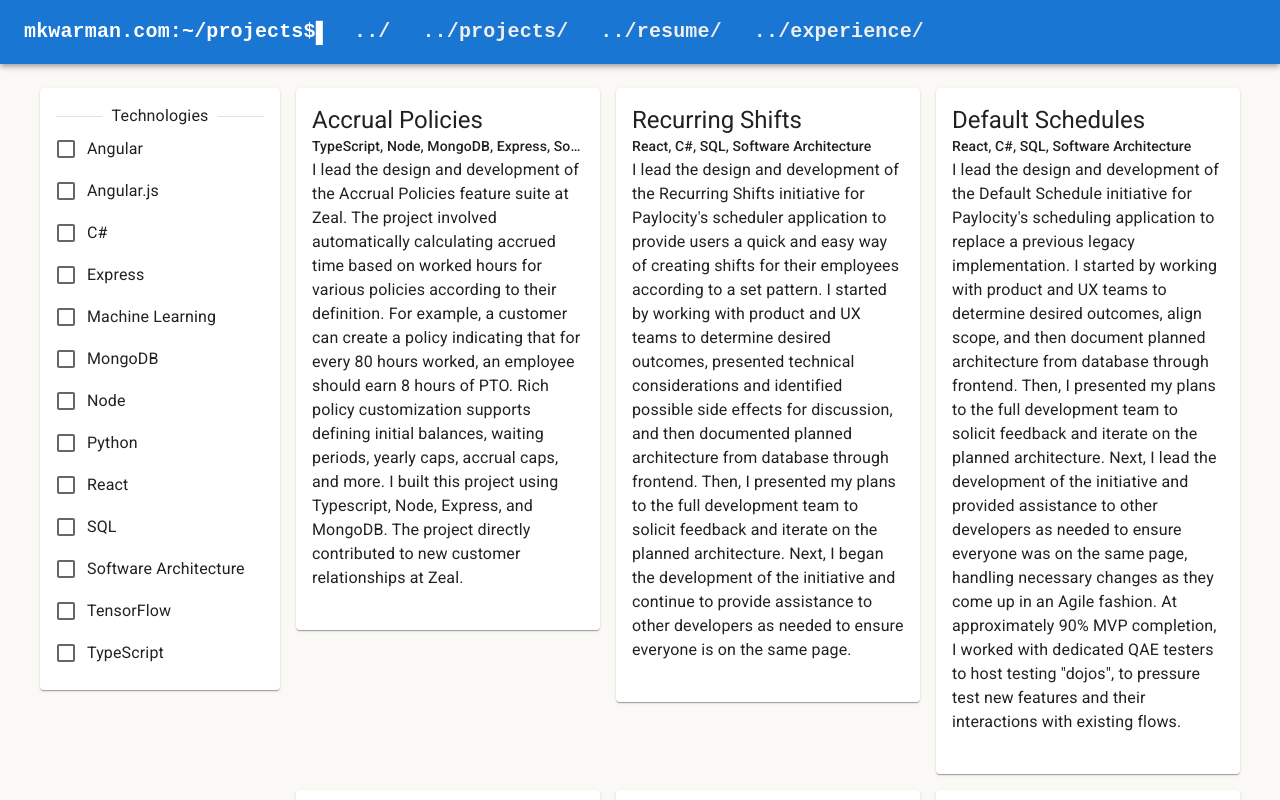
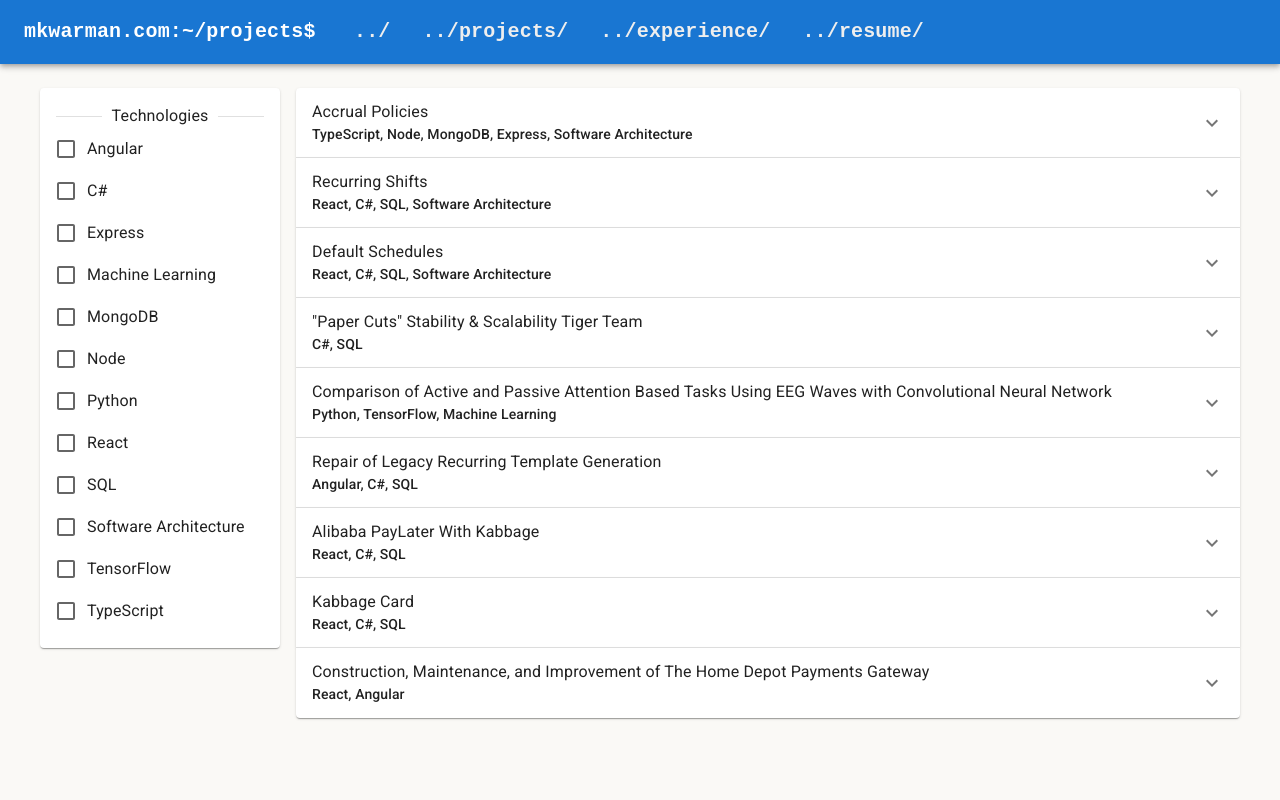
Before and after one commit to mkwarman/site-react, a React (Create React App) app in the folder client/: page /projects in a window 1280 px wide. Shown: the top 800 px of the page. Built offline with nearby package versions, Linux system fonts and the light colour scheme.

Commit message:
Use accordian instead of cards for projects page

```diff
--- a/client/src/App.tsx
+++ b/client/src/App.tsx
@@ -14,7 +14,6 @@ const theme = createTheme({
     }
   }
 });
-
 
 function App() {
   return (
--- a/client/src/components/topBar/index.tsx
+++ b/client/src/components/topBar/index.tsx
@@ -33,12 +33,12 @@ const pages: IPage[] = [
     location: "/projects/",
   },
   {
+    properName: "Experience",
+    location: "/experience/",
+  },
+  {
     properName: "Resume",
     location: "/resume/",
-  },
-  {
-    properName: "Experience",
-    location: "/experience/",
   },
 ];
 
--- a/client/src/pages/projects/index.tsx
+++ b/client/src/pages/projects/index.tsx
@@ -1,15 +1,20 @@
 import {
+  Accordion,
+  AccordionDetails,
+  AccordionSummary,
   Box,
   Card, CardContent, Grid, Typography
 } from "@mui/material";
 import { FilterDrawer } from "../../components/filterDrawer";
-import { useCallback, useState } from "react";
+import { SyntheticEvent, useCallback, useState } from "react";
 import { IFilterSections, IFilterSection, FilterSectionTypeEnum, IFilterSectionSelect } from "../../components/filterDrawer/types";
 import { ReactMarkdown } from "react-markdown/lib/react-markdown";
+import ExpandMoreIcon from "@mui/icons-material/ExpandMore";
 
 // TODO: Consider an interface for some kind of IFilterable that would allow the filter sections to be constructed dynamically
 // Ideally something that would also allow ordering the sections and options by their commonality in the data
 interface IProject {
+  id: number,
   name: string,
   description: string,
   technologies: string[],
@@ -22,22 +27,26 @@ interface IProjectFilters extends IFilterSections {
 
 const placeholderProjects: IProject[] = [
   {
+    id: 1,
     name: "Accrual Policies",
     description: "I lead the design and development of the Accrual Policies feature suite at Zeal. The project involved automatically calculating accrued time based on worked hours for various policies according to their definition. For example, a customer can create a policy indicating that for every 80 hours worked, an employee should earn 8 hours of PTO. Rich policy customization supports defining initial balances, waiting periods, yearly caps, accrual caps, and more. I built this project using Typescript, Node, Express, and MongoDB. The project directly contributed to new customer relationships at Zeal.",
     technologies: ["TypeScript", "Node", "MongoDB", "Express", "Software Architecture"],
     link: "https://docs.zeal.com/docs/pto-and-sick-leave-accruals",
   },
   {
+    id: 2,
     name: "Recurring Shifts",
     description: "I lead the design and development of the Recurring Shifts initiative for Paylocity's scheduler application to provide users a quick and easy way of creating shifts for their employees according to a set pattern. I started by working with product and UX teams to determine desired outcomes, presented technical considerations and identified possible side effects for discussion, and then documented planned architecture from database through frontend. Then, I presented my plans to the full development team to solicit feedback and iterate on the planned architecture. Next, I began the development of the initiative and continue to provide assistance to other developers as needed to ensure everyone is on the same page.",
     technologies: ["React", "C#", "SQL", "Software Architecture"],
   },
   {
+    id: 3,
     name: "Default Schedules",
     description: "I lead the design and development of the Default Schedule initiative for Paylocity's scheduling application to replace a previous legacy implementation. I started by working with product and UX teams to determine desired outcomes, align scope, and then document planned architecture from database through frontend. Then, I presented my plans to the full development team to solicit feedback and iterate on the planned architecture. Next, I lead the development of the initiative and provided assistance to other developers as needed to ensure everyone was on the same page, handling necessary changes as they come up in an Agile fashion. At approximately 90% MVP completion, I worked with dedicated QAE testers to host testing \"dojos\", to pressure test new features and their interactions with existing flows.",
     technologies: ["React", "C#", "SQL", "Software Architecture"],
   },
   {
+    id: 4,
     name: "\"Paper Cuts\" Stability & Scalability Tiger Team",
     description: `In preparation for the busiest time of year for Paylocity, my category decided to form a volunteer tiger team to focus solely on addressing a number of performance issues across our application. I volunteered for this team and achieved some notable results:
 * Optimized a query used for every API request in our app to be 43 times more CPU efficient and reduce logical reads by 98%.
@@ -49,27 +58,32 @@ const placeholderProjects: IProject[] = [
     technologies: ["C#", "SQL"],
   },
   {
+    id: 5,
     name: "Comparison of Active and Passive Attention Based Tasks Using EEG Waves with Convolutional Neural Network",
     description: "For my capstone project at KSU, I built a TensorFlow 3D convolutional neural network for comparing passive verses active task brain activity of 24-sensor electroencephalogram (EEG) wave data collected from subjects when they were tired verses well rested. I first trained the neural network using data collected during known activity and energy states, and then tested the neural network's ability to guess whether subjects were performing active or passive tests when tired verses well rested from test data. I also ran the tests using different prefilter options and programmatic pre-transformations such as 5-band Fourier (mapping to the 5 brain wave bands), and Wigner-Ville distribution. The results of the tests indicated that the neural network was noticeably better at classifying energy state between passive tasks verses active tasks.",
     technologies: ["Python", "TensorFlow", "Machine Learning"],
     link: "https://github.com/mkwarman/Active-Passive-Attention-3DCNN-Classification",
   },
   {
+    id: 6,
     name: "Repair of Legacy Recurring Template Generation",
     description: "Paylocity's legacy template generation process that was used to automatically great shifts for employees according to a set pattern was encountering errors resulting in missed generation and server resource contention. I volunteered to reverse engineer the legacy code and fix the problems to ensure the best experience for our customers. My final strategy to address the issues was two fold; first, I rewrote to automated execution flow to trigger via a queued job and to automatically back-date generation should the queue processor ever be heavily delayed. Second, I redesigned the generation flow to be limited to configurable maximums (rather than let users attempt to generate shifts 100 years into the future), and to limit recurring automated generation to one week at a time, one year in advance. The solution has been stable ever since.",
-    technologies: ["Angular.js", "C#", "SQL"],
+    technologies: ["Angular", "C#", "SQL"],
   },
   {
+    id: 7,
     name: "Alibaba PayLater With Kabbage",
     description: "Helped build a full-stack solution to integrate Kabbage into Alibaba's checkout problems to ensure the best experience for our customers. My final strategy to address the issues was two fold; first, I rewrote to automated execution flow to trigger via a queued job and to automatically back-date generation should the queue processor ever be heavily delayed. Second, I redesigned the generation flow to be limited to configurable maximums (rather than let users attempt to generate shifts 100 years into the future), and to limit recurring automated generation to one week at a time, one year in advance. The solution has been stable ever since.",
     technologies: ["React", "C#", "SQL"],
   },
   {
+    id: 8,
     name: "Kabbage Card",
     description: "Helped build and support the rollout of the Kabbage Card, which allows customers to use their Kabbage line of credit on POS transactions. Implementation involved the construction of new microservices, updates to legacy platform code, database design changes, and front-end application improvements.",
     technologies: ["React", "C#", "SQL"],
   },
   {
+    id: 9,
     name: "Construction, Maintenance, and Improvement of The Home Depot Payments Gateway",
     description: "Used a variety of technologies including React, Angular2, and Redux to develop and improve the primary payment gateway for Home Depot services. This gateway served as an efficient and stable way to take payments of multiple types while maintaining high security and familiar experience for Home Depot's customers. Work on this project ranged from back-end services for processing payments and running settlement tasks to front-end, customer facing UI development with assistance from UX developers. Given the environment of this project, performance and security were of the utmost importance.",
     technologies: ["React", "Angular"],
@@ -100,6 +114,7 @@ const getInitialFilterSections = (projects: IProject[]): IProjectFilters => {
  */
 export const Projects = () => {
   const [allProjects] = useState(placeholderProjects);
+  const [expanded, setExpanded] = useState(0);
   const [projects, setProjects] = useState<IProject[]>(allProjects);
   const [filters, setFilters] = useState(getInitialFilterSections(projects))
 
@@ -113,7 +128,14 @@ export const Projects = () => {
 
     setFilters(newFilters);
     setProjects(newProjects);
+
+    if (newProjects.length === 1) {
+      setExpanded(newProjects[0].id);
+    }
   }, [setFilters, setProjects, allProjects]);
+
+  const handleChange = (index: number) => (_: SyntheticEvent, isExpanded: boolean) =>
+    setExpanded(isExpanded ? index : -1);
 
   return (
     <Box sx={{ display: 'flex' }} maxWidth={"lg"} mx={"auto"}>
@@ -122,27 +144,25 @@ export const Projects = () => {
       }}>
         <FilterDrawer filterSections={filters} width={240} onChange={onFilterChange} />
       </Box>
-      <Grid container spacing={2}>
-        {projects.map((project, index) =>
-          <Grid item key={index} xs={12} md={6} lg={4}>
-            <Card>
-              <CardContent>
-                <Typography variant="h5">{project.name}</Typography>
-                <Typography variant="subtitle2" noWrap>{project.technologies.join(", ")}</Typography>
-                <Typography paragraph sx={{
-                  // overflow: "hidden",
-                  // textOverflow: "ellipsis",
-                  // display: "-webkit-box",
-                  // WebkitLineClamp: "2",
-                  // WebkitBoxOrient: "vertical",
-                }}>
-                  <ReactMarkdown>{project.description}</ReactMarkdown>
-                </Typography>
-              </CardContent>
-            </Card>
-          </Grid>
+      <Box>
+        {projects.map((project) =>
+          <Accordion expanded={project.id === expanded} onChange={handleChange(project.id)} key={project.id}>
+            <AccordionSummary
+              expandIcon={<ExpandMoreIcon />}
+              aria-controls={`${project.name}-content`}
+              id={`${project.name}-header`}
+            >
+              <Box display={"flex"} flexDirection={"column"}>
+                <Typography variant="body1">{project.name}</Typography>
+                <Typography variant="subtitle2">{project.technologies.join(", ")}</Typography>
+              </Box>
+            </AccordionSummary>
+            <AccordionDetails>
+              <Typography>{project.description}</Typography>
+            </AccordionDetails>
+          </Accordion>
         )}
-      </Grid>
+      </Box>
     </Box>
   )
 }
```
